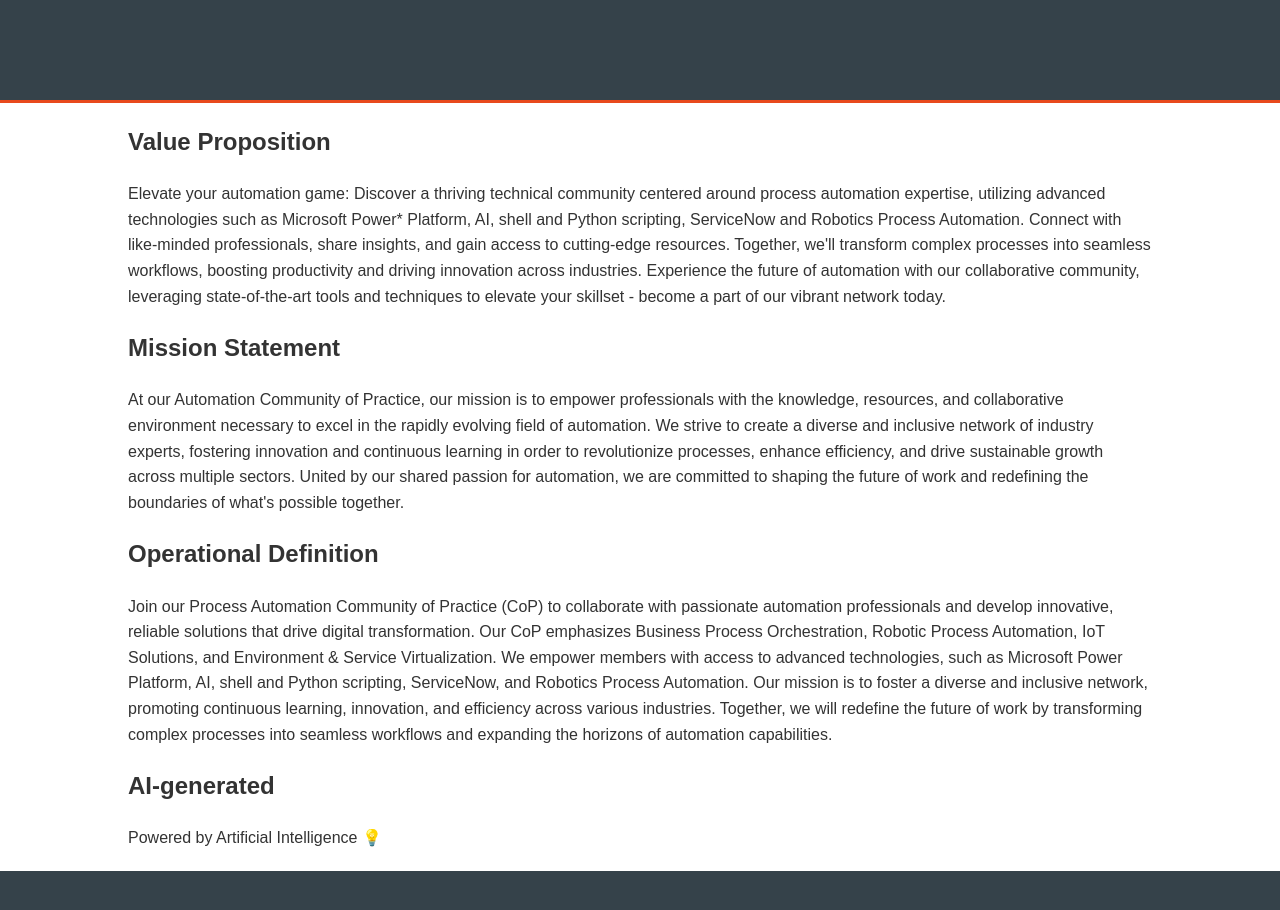
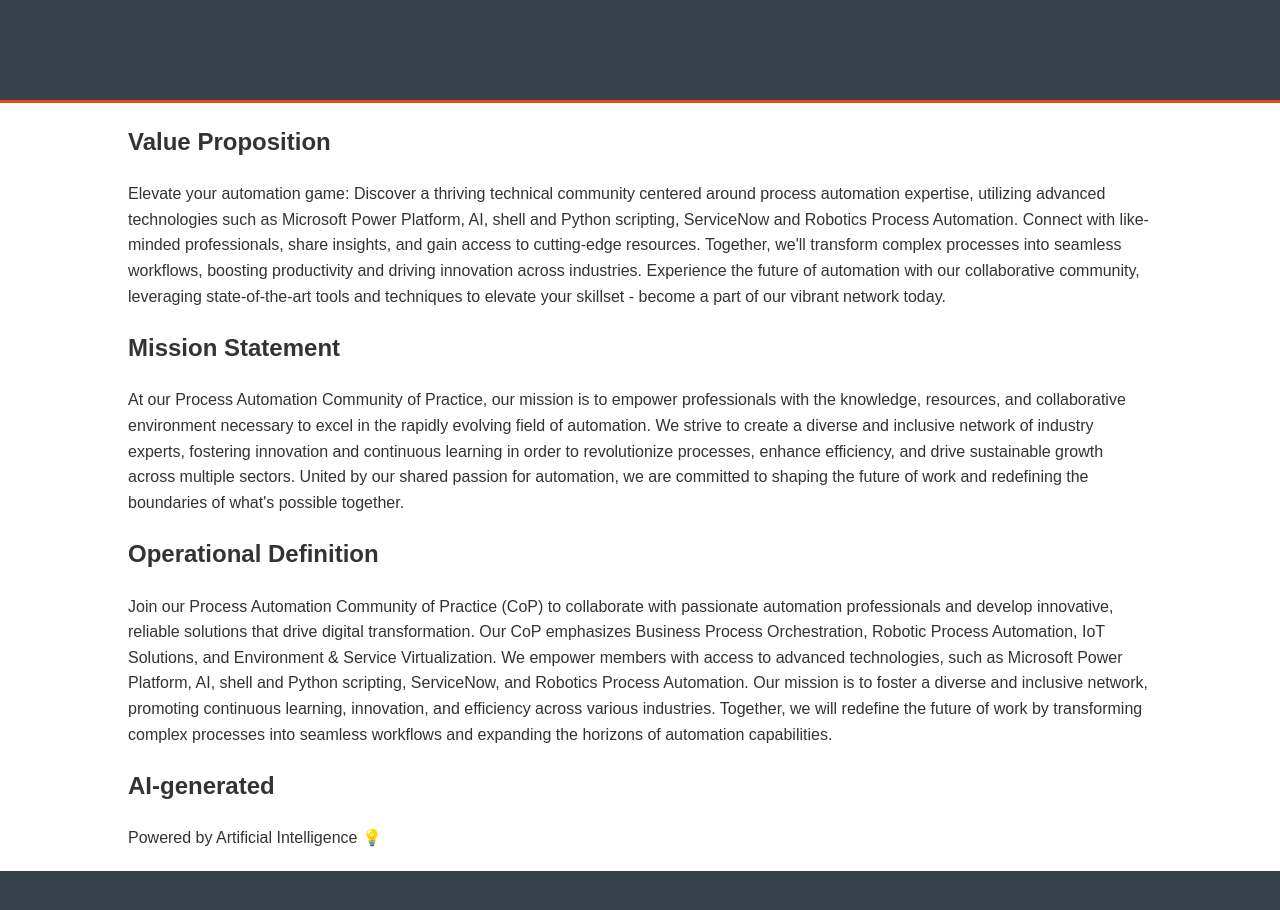
Before and after one commit to geektx/AIPage-Test, a plain HTML site: page index.html in a window 1280 px wide. Drawn offline with Linux system fonts and the light colour scheme.

Commit message:
Update index.html

```diff
--- a/index.html
+++ b/index.html
@@ -3,7 +3,7 @@
 <head>
     <meta charset="UTF-8">
     <meta name="viewport" content="width=device-width, initial-scale=1.0">
-    <title>Automation Community of Practice</title>
+    <title>Process Automation Community of Practice</title>
     <link rel="stylesheet" href="css/style.css">
 </head>
 <body>
@@ -14,17 +14,17 @@
     <div class="container">
         <section>
             <h1>Value Proposition</h1>
-            Elevate your automation game: Discover a thriving technical community centered around process automation expertise, utilizing advanced technologies such as Microsoft Power* Platform, AI, shell and Python scripting, ServiceNow and Robotics Process Automation. Connect with like-minded professionals, share insights, and gain access to cutting-edge resources. Together, we'll transform complex processes into seamless workflows, boosting productivity and driving innovation across industries. Experience the future of automation with our collaborative community, leveraging state-of-the-art tools and techniques to elevate your skillset - become a part of our vibrant network today.
+            <p>Elevate your automation game: Discover a thriving technical community centered around process automation expertise, utilizing advanced technologies such as Microsoft Power Platform, AI, shell and Python scripting, ServiceNow and Robotics Process Automation. Connect with like-minded professionals, share insights, and gain access to cutting-edge resources. Together, we'll transform complex processes into seamless workflows, boosting productivity and driving innovation across industries. Experience the future of automation with our collaborative community, leveraging state-of-the-art tools and techniques to elevate your skillset - become a part of our vibrant network today.</p>
         </section>
 
         <section>
             <h1>Mission Statement</h1>
-            At our Automation Community of Practice, our mission is to empower professionals with the knowledge, resources, and collaborative environment necessary to excel in the rapidly evolving field of automation. We strive to create a diverse and inclusive network of industry experts, fostering innovation and continuous learning in order to revolutionize processes, enhance efficiency, and drive sustainable growth across multiple sectors. United by our shared passion for automation, we are committed to shaping the future of work and redefining the boundaries of what's possible together.
+            <p>At our Process Automation Community of Practice, our mission is to empower professionals with the knowledge, resources, and collaborative environment necessary to excel in the rapidly evolving field of automation. We strive to create a diverse and inclusive network of industry experts, fostering innovation and continuous learning in order to revolutionize processes, enhance efficiency, and drive sustainable growth across multiple sectors. United by our shared passion for automation, we are committed to shaping the future of work and redefining the boundaries of what's possible together.</p>
         </section>
 
         <section>
             <h1>Operational Definition</h1>
-            Join our Process Automation Community of Practice (CoP) to collaborate with passionate automation professionals and develop innovative, reliable solutions that drive digital transformation. Our CoP emphasizes Business Process Orchestration, Robotic Process Automation, IoT Solutions, and Environment & Service Virtualization. We empower members with access to advanced technologies, such as Microsoft Power Platform, AI, shell and Python scripting, ServiceNow, and Robotics Process Automation. Our mission is to foster a diverse and inclusive network, promoting continuous learning, innovation, and efficiency across various industries. Together, we will redefine the future of work by transforming complex processes into seamless workflows and expanding the horizons of automation capabilities.
+            <p>Join our Process Automation Community of Practice (CoP) to collaborate with passionate automation professionals and develop innovative, reliable solutions that drive digital transformation. Our CoP emphasizes Business Process Orchestration, Robotic Process Automation, IoT Solutions, and Environment & Service Virtualization. We empower members with access to advanced technologies, such as Microsoft Power Platform, AI, shell and Python scripting, ServiceNow, and Robotics Process Automation. Our mission is to foster a diverse and inclusive network, promoting continuous learning, innovation, and efficiency across various industries. Together, we will redefine the future of work by transforming complex processes into seamless workflows and expanding the horizons of automation capabilities.</p>
         </section>
 
         <!-- Insert the AI message code block -->
```
